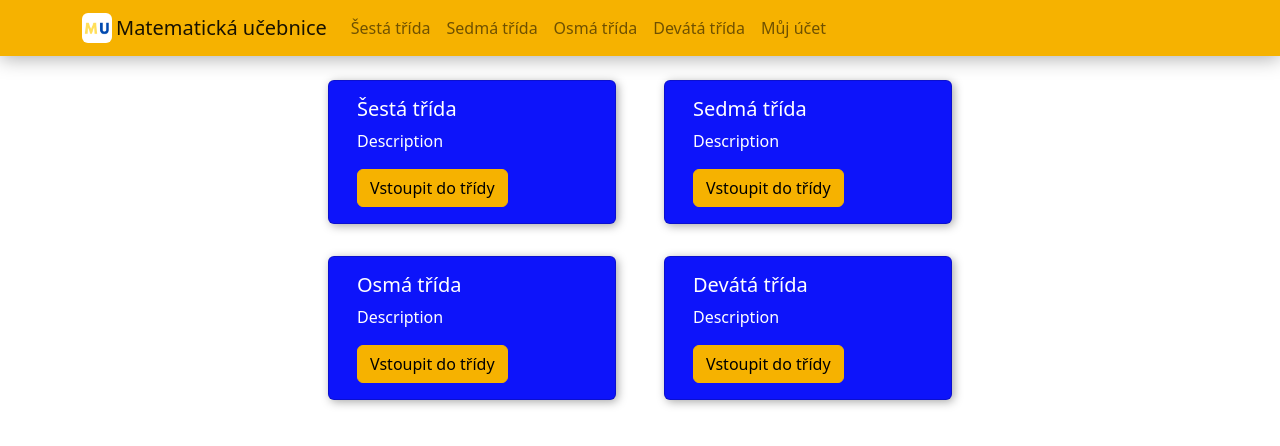
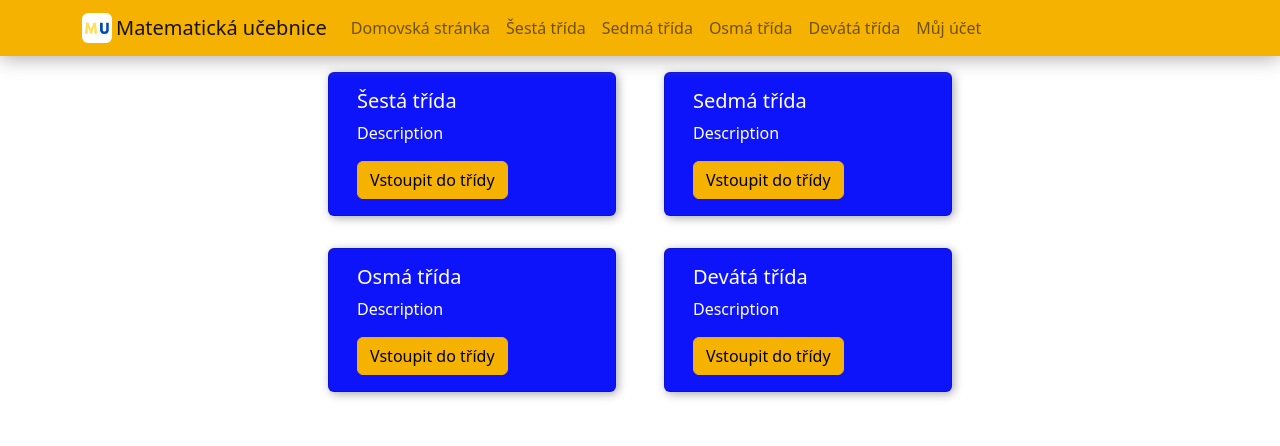
Before and after one commit to gyarab/2022-3e-matematicka_ucebnice, a Next.js app: page /homepage in a window 1280 px wide. Shown: the top 446 px of the page. Built offline with nearby package versions, Linux system fonts and the light colour scheme; no server answers; sample sign-in values are in the browser's storage.

Commit message:
NavBar.jsx update - onClick rolls over the page content

```diff
--- a/components/nav-bar/NavBar.jsx
+++ b/components/nav-bar/NavBar.jsx
@@ -18,6 +18,9 @@ import navBarStyles from '../../styles/NavBar.module.css'
  * @constructor
  */
 const NavBar = ({activeRoute}) => {
+    /*
+    TODO -> onClick outside the navbar => roll out the nav if it was rolled out
+     */
 
     const [windowWidth, setWindowWidth] = useState(0)
 
@@ -27,7 +30,12 @@ const NavBar = ({activeRoute}) => {
     }, [])
 
     return (
-        <Navbar bg={"secondary"} expand={"lg"} className={navBarStyles.customNav}>
+        <Navbar
+            bg={"secondary"}
+            expand={"lg"}
+            fixed={'top'}
+            className={`${navBarStyles.customNav}`}
+        >
             <Container>
                 <Navbar.Brand href={"/homepage"} className={'d-flex align-items-center'}>
                     {
@@ -52,6 +60,7 @@ const NavBar = ({activeRoute}) => {
                 />
                 <Navbar.Collapse id={"basic-navbar-nav"}>
                     <Nav className={"me-auto"} activeKey={activeRoute}>
+                        <Nav.Link href={"/homepage"} eventKey={'/homepage'}>Domovská stránka</Nav.Link>
                         <Nav.Link href={"/class/sixth"} eventKey={'/class/sixth'}>Šestá třída</Nav.Link>
                         <Nav.Link href={"/class/seventh"} eventKey={'/class/seventh'}>Sedmá třída</Nav.Link>
                         <Nav.Link href={"/class/eight"} eventKey={'/class/eight'}>Osmá třída</Nav.Link>
--- a/pages/class/eight.jsx
+++ b/pages/class/eight.jsx
@@ -64,7 +64,7 @@ const EightClass = (props) => {
                 themeColorLight={colorThemeLight}
                 themeColorDark={colorThemeDark}
             />
-            <main>
+            <main className={'mt-5'}>
                 <NavBar
                     activeRoute={'/class/eight'}
                 />
--- a/pages/class/ninth.jsx
+++ b/pages/class/ninth.jsx
@@ -13,7 +13,7 @@ const NinthClass = (props) => {
                 themeColorLight={colorThemeLight}
                 themeColorDark={colorThemeDark}
             />
-            <main>
+            <main className={'mt-5'}>
                 <NavBar
                     activeRoute={'/class/ninth'}
                 />
--- a/pages/class/seventh.jsx
+++ b/pages/class/seventh.jsx
@@ -13,7 +13,7 @@ const SeventhClass = (props) => {
                 themeColorLight={colorThemeLight}
                 themeColorDark={colorThemeDark}
             />
-            <main>
+            <main className={'mt-5'}>
                 <NavBar
                     activeRoute={'/class/seventh'}
                 />
--- a/pages/class/sixth.jsx
+++ b/pages/class/sixth.jsx
@@ -16,7 +16,7 @@ import {useBackendAuth} from "../../components/utils/hooks/useBackendAuth";
  * - 2 -> ??
  */
 
-const SixthClass = ({}) => {
+const SixthClass = () => {
     const classSections = useClassSections('url')
 
     return (
@@ -26,7 +26,7 @@ const SixthClass = ({}) => {
                 themeColorLight={colorThemeLight}
                 themeColorDark={colorThemeDark}
             />
-            <main>
+            <main className={'mt-5'}>
                 <NavBar
                     activeRoute={'/class/sixth'}
                 />
--- a/pages/homepage.jsx
+++ b/pages/homepage.jsx
@@ -29,7 +29,7 @@ const HomePage = (props) => {
                 themeColorLight={colorThemeLight}
                 themeColorDark={colorThemeDark}
             />
-            <main>
+            <main className={'mt-5'}>
                 <NavBar/>
                 <div className={'container-fluid'}>
                     <Container className={`w-100`}>
--- a/pages/user/account.jsx
+++ b/pages/user/account.jsx
@@ -22,7 +22,7 @@ const Account = () => {
                 themeColorDark={colorThemeDark}
             />
 
-            <main>
+            <main className={'mt-5'}>
                 <NavBar
                     activeRoute={'/user/account'}
                 />
--- a/pages/user/userpanel.jsx
+++ b/pages/user/userpanel.jsx
@@ -20,7 +20,7 @@ const UserPanel = () => {
     return (
         <>
 
-            <main>
+            <main className={'mt-5'}>
 
 
             <NavBar />
--- a/styles/HeroImage.module.css
+++ b/styles/HeroImage.module.css
@@ -22,4 +22,5 @@
 .description {
     font-size: 50px;
     backdrop-filter: blur(3px);
+    z-index: 4;
 }
--- a/styles/NavBar.module.css
+++ b/styles/NavBar.module.css
@@ -1,4 +1,4 @@
 .customNav {
     box-shadow: 0 2px 20px darkgrey;
-    z-index: 1;
+    z-index: 5;
 }
```
